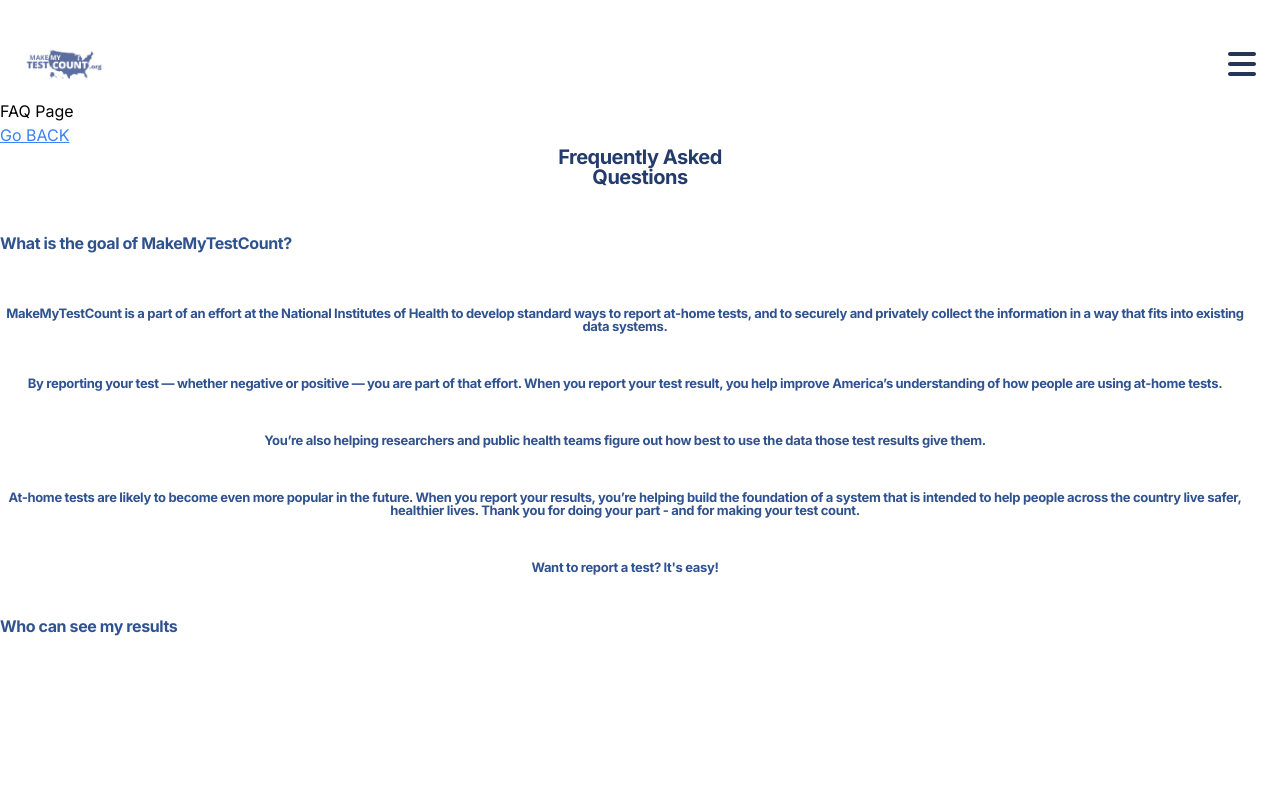
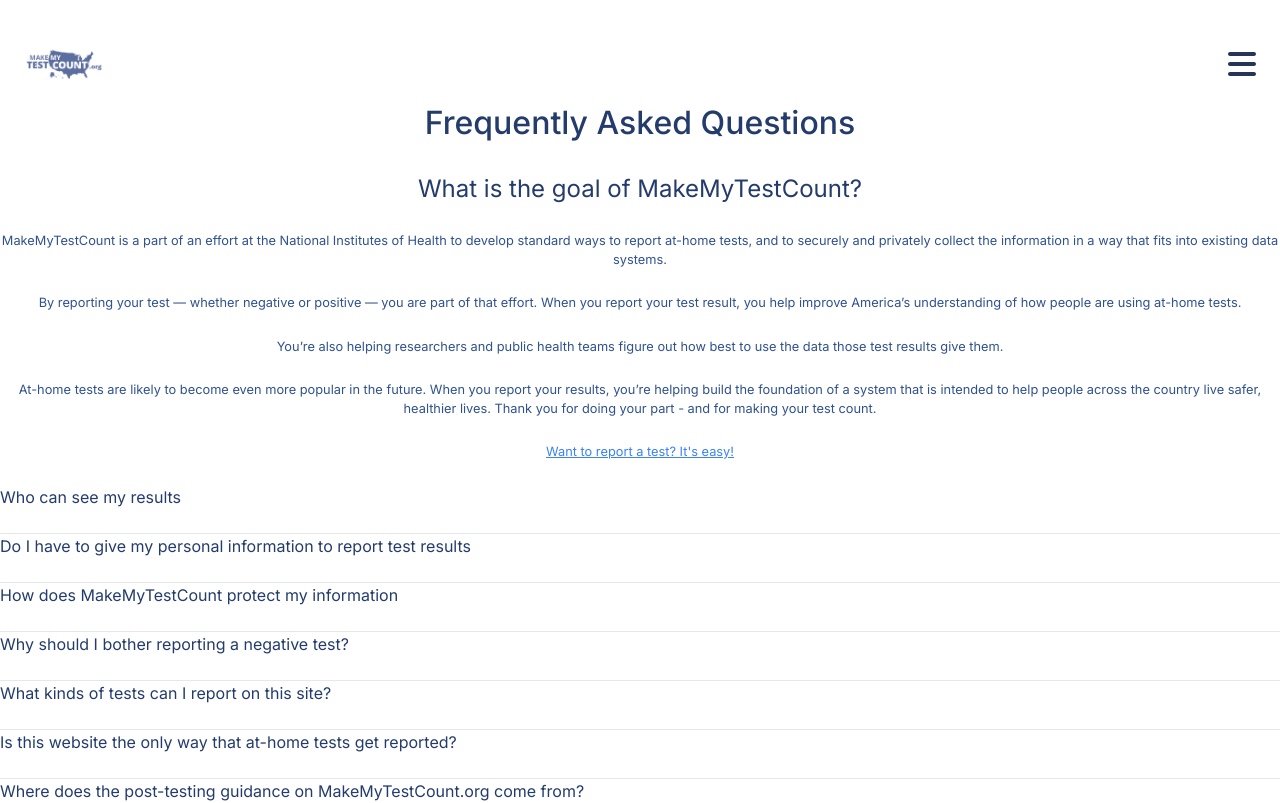
Before and after one commit to EmilyJarecki/TOP-Project, a Next.js app: page /faq in a window 1280 px wide. Shown: the top 803 px of the page. Built offline with nearby package versions, Linux system fonts and the light colour scheme.

Commit message:
finished faq page

```diff
--- a/src/app/faq/page.js
+++ b/src/app/faq/page.js
@@ -1,5 +1,7 @@
 import Footer from "@/components/Footer";
 import Header from "@/components/Header";
+import React from "react";
+import Link from "next/link";
 
 
 
@@ -8,42 +10,61 @@ export default function Faq() {
     return (
         <>
         <Header />
-        <h1>FAQ Page</h1>
-        <a className="underline text-blue-500" href="/">Go BACK</a>
         <center>
-            <p className="font-rubik font-bold text-xl text-hych-title-blue leading-none tracking-tight">Frequently Asked</p>
-            <p className="font-rubik font-bold text-xl text-hych-title-blue leading-none tracking-tight">Questions</p>
+            <p className="text-3xl font-medium flex place-content-center text-hych-title-blue">Frequently Asked Questions</p>
         </center>
         <br />
         <center>
-            <p className="flex relative justify-between items-center pt-6 pb-8 w-full text-left-[13px]  ease-out duration-500 font-rubik font-bold text-hych-subheading-blue leading-none tracking-tight">What is the goal of MakeMyTestCount?</p>
+            <p className="text-2xl text-hych-title-blue">What is the goal of MakeMyTestCount?</p>
         </center>
         <br />
         <center>
-            <p className="pr-[1.875rem] pb-[1.25rem] text-[13px]  ease-out duration-500 font-rubik font-bold text-hych-subheading-blue leading-none tracking-tight">
+            <p className="text-sm text-hych-subheading-blue">
             MakeMyTestCount is a part of an effort at the National Institutes of Health to develop standard ways to report at-home tests, and to securely and privately collect the information in a way that fits into existing data systems.
             </p>
         <br />
-            <p className="pr-[1.875rem] pb-[1.25rem] text-[13px]  ease-out duration-500 font-rubik font-bold text-hych-subheading-blue leading-none tracking-tight">
+            <p className="text-sm text-hych-subheading-blue">
             By reporting your test — whether negative or positive — you are part of that effort. When you report your test result, you help improve America’s understanding of how people are using at-home tests.
             </p>
         <br />
-            <p className="pr-[1.875rem] pb-[1.25rem] text-[13px]  ease-out duration-500 font-rubik font-bold text-hych-subheading-blue leading-none tracking-tight">
+            <p className="text-sm text-hych-subheading-blue">
             You’re also helping researchers and public health teams figure out how best to use the data those test results give them.
             </p>
         <br />
-            <p className="pr-[1.875rem] pb-[1.25rem] text-[13px]  ease-out duration-500 font-rubik font-bold text-hych-subheading-blue leading-none tracking-tight">
+            <p className="text-sm text-hych-subheading-blue">
             At-home tests are likely to become even more popular in the future. When you report your results, you’re helping build the foundation of a system that is intended to help people across the country live safer, healthier lives. Thank you for doing your part - and for making your test count.
             </p>
         <br />
-            <p className="flex justify-center pr-[1.875rem] pb-[1.25rem] text-[13px]  ease-out duration-500 font-rubik font-bold text-hych-subheading-blue leading-none tracking-tight">
-            <button onclick="underlineLinks()"><a href="https://report.makemytestcount.org/?&_ga=2.182742113.636952924.1688858707-1823723452.1688596346#Step01">Want to report a test? It's easy!</a></button>
+            <p className="flex justify-center text-sm text-hych-subheading-blue">
+            <span className="underline text-blue-500"><Link href="https://report.makemytestcount.org/?&_ga=2.182742113.636952924.1688858707-1823723452.1688596346#Step01"
+              target="_blank">Want to report a test? It's easy!</Link></span>
             </p>
+
         </center>
-            <div className="accordion-item">
-            <p className="flex relative justify-between items-center pt-6 pb-8 w-full text-left-[13px]  ease-out duration-500 font-rubik font-bold text-hych-subheading-blue leading-none tracking-tight">Who can see my results</p>
-
+        <br />
+        <left>
+            <div className="grid grid-cols-1 divide-y">
+            <p className="text-l text-hych-title-blue">Who can see my results</p>
+            <br />
+            <p className="text-l text-hych-title-blue">Do I have to give my personal information to report test results</p>
+            <br />
+            <p className="text-l text-hych-title-blue">How does MakeMyTestCount protect my information</p>
+            <br />
+            <p className="text-l text-hych-title-blue">Why should I bother reporting a negative test?</p>
+            <br />
+            <p className="text-l text-hych-title-blue">What kinds of tests can I report on this site?</p>
+            <br />
+            <p className="text-l text-hych-title-blue">Is this website the only way that at-home tests get reported?</p>
+            <br />
+            <p className="text-l text-hych-title-blue">Where does the post-testing guidance on MakeMyTestCount.org come from?</p>
+            <br />
+            <p className="text-l text-hych-title-blue">Who is CareEvolution?</p>
+            <br />
+            <p className="text-l text-hych-title-blue">Are there other ways I can help besides reporting my test results?</p>
+            <br />
+            <p className="text-l text-hych-title-blue">What if I have a question that wasn’t answered here?</p>
             </div>
+        </left>
         <Footer />
         </>
 
```
